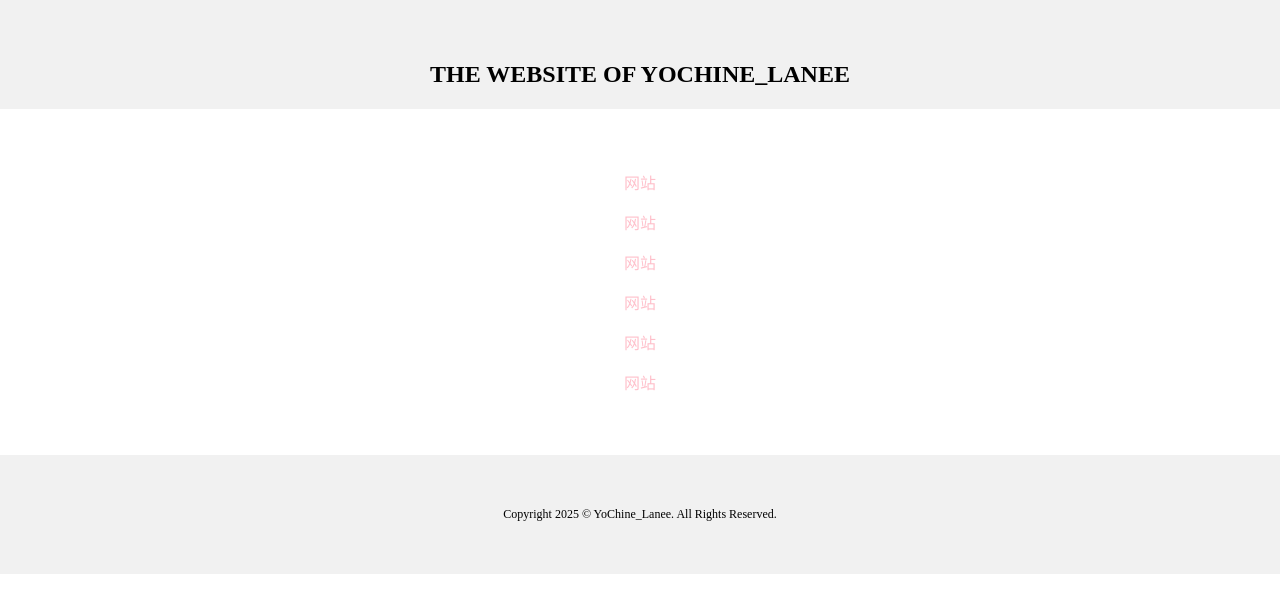
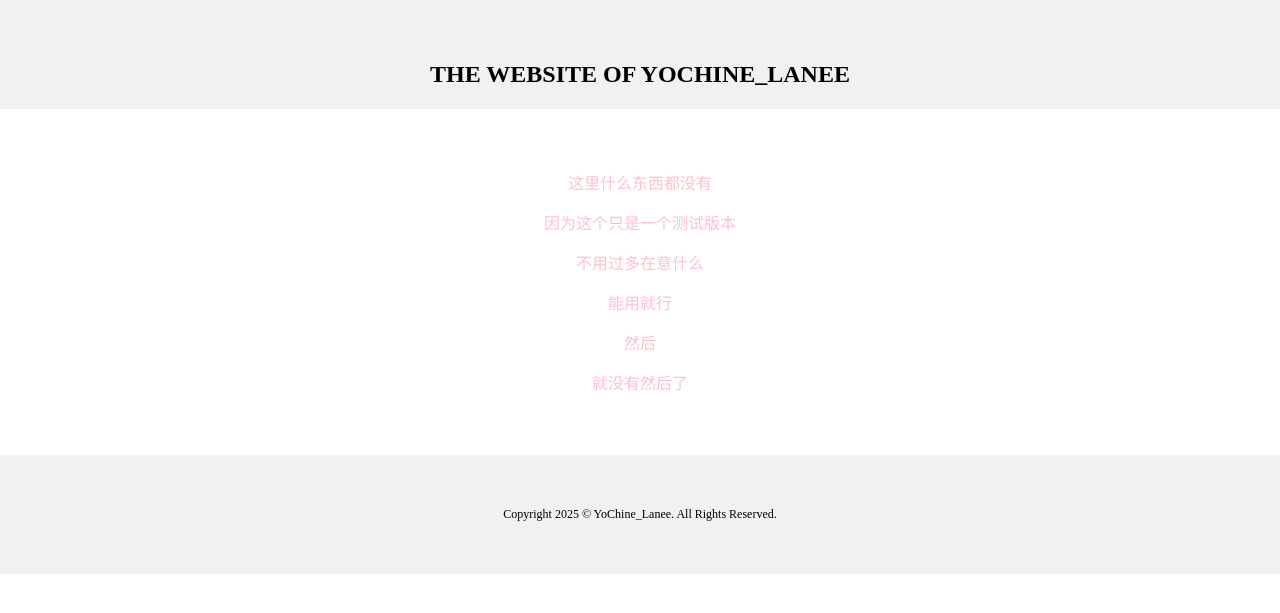
Before and after one commit to YoChine-Lanee/YoChine_Lanee_s_web_demo, a plain HTML site: page index.html in a window 1280 px wide. Shown: the part 149-762 px from the top of the page. Drawn offline with Linux system fonts and the light colour scheme.

Commit message:
index.html

```diff
--- a/index.html
+++ b/index.html
@@ -35,12 +35,12 @@
     color:pink;
     text-align:center;
     ">
-      <p>网站</p>
-      <p>网站</p>
-      <p>网站</p>
-      <p>网站</p>
-      <p>网站</p>
-      <p>网站</p>
+      <p>这里什么东西都没有</p>
+      <p>因为这个只是一个测试版本</p>
+      <p>不用过多在意什么</p>
+      <p>能用就行</p>
+      <p>然后</p>
+      <p>就没有然后了</p>
     </div>
     <div style="
     background-color:#f1f1f1;
```
